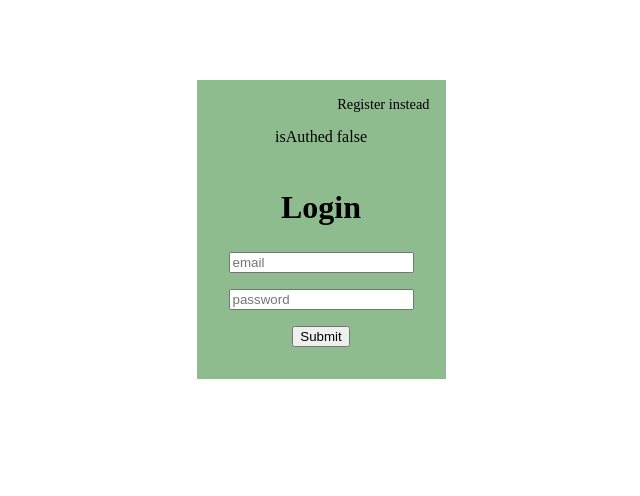
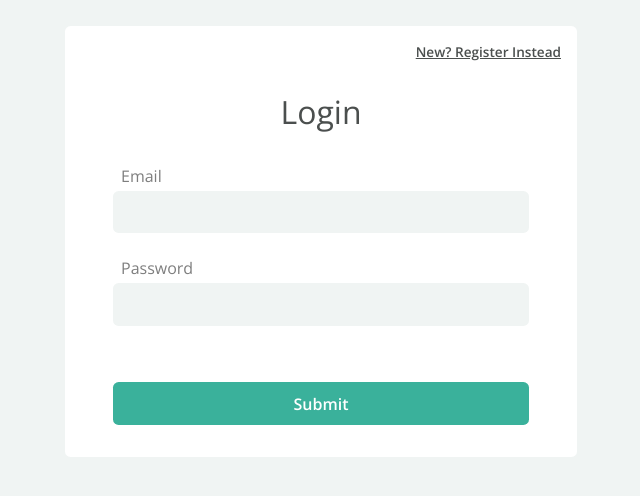
Before and after one commit to MoophHD/stack-overflow-clone, a React (Create React App) app in the folder client/: page /auth in a window 1280 px wide. Shown: the top 496 px of the page, without its empty margins (319-959 px from the left). Built offline with nearby package versions, Linux system fonts and the light colour scheme.

Commit message:
add client auth page+validation

```diff
--- a/client/package.json
+++ b/client/package.json
@@ -7,6 +7,7 @@
     "@testing-library/react": "^11.1.1",
     "@testing-library/user-event": "^12.2.0",
     "axios": "^0.21.0",
+    "node-sass": "^4.14.1",
     "react": "^17.0.1",
     "react-dom": "^17.0.1",
     "react-hook-form": "^6.11.0",
--- a/client/public/index.html
+++ b/client/public/index.html
@@ -24,6 +24,11 @@
       work correctly both with client-side routing and a non-root public URL.
       Learn how to configure a non-root public URL by running `npm run build`.
     -->
+    <link rel="preconnect" href="https://fonts.gstatic.com" />
+    <link
+      href="https://fonts.googleapis.com/css2?family=Open+Sans:wght@400;600&display=swap"
+      rel="stylesheet"
+    />
     <title>React App</title>
   </head>
   <body>
--- a/client/src/App.js
+++ b/client/src/App.js
@@ -1,5 +1,5 @@
 import { Switch, Route, BrowserRouter as Router } from "react-router-dom";
-import "./index.css";
+import "./styles/index.scss";
 import { checkAndRefreshToken } from "./redux/auth/auth.actions";
 import store from "./redux/store";
 import Auth from "./pages/Auth/Auth.component";
--- a/client/src/components/Button/Button.component.js
+++ b/client/src/components/Button/Button.component.js
@@ -1,5 +1,29 @@
 import styled from "styled-components";
 
-const Button = styled.button``;
+const Button = styled.div.attrs(() => ({
+  role: "button",
+  tabIndex: 0,
+}))`
+  display: inline-block;
+  padding: 0.65rem 1rem;
+  border-radius: 0.35rem;
+  cursor: pointer;
+  text-align: center;
+  background-color: ${(props) =>
+    props.primary ? "var(--color-main)" : "var(--color-white)"};
+  color: ${(props) =>
+    props.primary ? "var(--color-text-light)" : "var(--color-text-dark)"};
+  transition: all 0.2s ease-in-out;
+
+  &:focus {
+    transition-duration: 0s;
+    box-shadow: var(--color-dark) 0px 0px 0px 0.125rem;
+    outline: none;
+  }
+
+  &:hover {
+    box-shadow: var(--color-main-light) 0px 0px 3px 0.125rem;
+  }
+`;
 
 export default Button;
--- a/client/src/components/Input/Input.component.js
+++ b/client/src/components/Input/Input.component.js
@@ -1,5 +1,19 @@
 import styled from "styled-components";
 
-const Input = styled.input``;
+const Input = styled.input`
+  border: none;
+  padding: 0.65rem 1rem;
+  border-radius: 0.35rem;
+  transition: all 0.2s ease-in-out;
+  font-size: 1rem;
+  outline: none;
+
+  font-family: var(--font-main);
+  color: var(--color-text-dark);
+
+  &:focus {
+    box-shadow: var(--color-main) 0px 0px 0px 0.125rem;
+  }
+`;
 
 export default Input;
--- a/client/src/pages/Auth/Auth.component.js
+++ b/client/src/pages/Auth/Auth.component.js
@@ -3,86 +3,124 @@ import { useForm } from "react-hook-form";
 import styled from "styled-components";
 import { connect } from "react-redux";
 import { login, register } from "../../redux/auth/auth.actions";
-import Input from "../../components/Input/Input.component";
 import Button from "../../components/Button/Button.component";
+import AuthInput from "./AuthInput.component";
 
 const Auth = ({ isAuthenticated, login, register }) => {
   const [isLogin, setIsLogin] = useState(true);
-  // { register, errors, setValue, getValues }
-  const { register: registerForm, getValues } = useForm({
+  const { register: registerForm, getValues, errors } = useForm({
     mode: "onChange",
   });
 
+  console.log(errors);
+
+  const passwordValidation = {};
   return (
     <Wrapper>
       <Container>
-        <p>isAuthed {isAuthenticated ? "true" : "false"}</p>
-
         <ChangeTypeBtn onClick={() => setIsLogin(!isLogin)} href="#">
-          {isLogin ? "Register instead" : "Login instead"}
+          {isLogin ? "New? Register Instead" : "Already a User? Login instead"}
         </ChangeTypeBtn>
 
         <Title>{isLogin ? "Login" : "Register"}</Title>
 
+        <AuthInputGroup>
           <AuthInput
+            label="Email"
+            error={errors.email}
             type="email"
             name="email"
-          placeholder="email"
-          ref={registerForm()}
+            ref={registerForm({
+              required: { value: true, message: "Email is required" },
+              pattern: {
+                value: /^[A-Z0-9._%+-]+@[A-Z0-9.-]+\.[A-Z]{2,}$/i,
+                message: "invalid email address",
+              },
+            })}
+          />
+
+          {!isLogin && (
+            <InputRow>
+              <AuthInput
+                label="First Name"
+                name="firstName"
+                error={errors.firstName}
+                ref={registerForm({
+                  required: { value: true, message: "First Name is required" },
+                  pattern: {
+                    value: /^[A-Za-z]+$/i,
+                    message: "Please only use letters",
+                  },
+                })}
+              />
+              <AuthInput
+                label="Last Name"
+                name="lastName"
+                error={errors.lastName}
+                ref={registerForm({
+                  required: { value: true, message: "Last Name is required" },
+                  pattern: {
+                    value: /^[A-Za-z]+$/i,
+                    message: "Please only use letters",
+                  },
+                })}
+              />
+            </InputRow>
+          )}
+
+          <AuthInput
+            label="Password"
+            type="password"
+            name="password"
+            error={errors.password}
+            ref={registerForm({
+              required: { value: true, message: "Password is required" },
+              minLength: {
+                value: 6,
+                message: "Password length should be >= 6",
+              },
+              maxLength: {
+                value: 48,
+                message: "Password length should be <= 48",
+              },
+              validate: {
+                hasDigit: (value) =>
+                  /\d/.test(value) ||
+                  "Password should contain at least one digit",
+              },
+            })}
           />
 
           {!isLogin && (
             <>
               <AuthInput
-              name="firstName"
-              placeholder="first name"
+                optional
+                label="Current Job Position"
+                name="jobPosition"
                 ref={registerForm()}
               />
               <AuthInput
-              name="lastName"
-              placeholder="last name"
+                optional
+                label="Job Experience"
+                name="jobExperience"
                 ref={registerForm()}
               />
               <AuthInput
-              name="jobPosition"
-              placeholder="job position"
-              ref={registerForm()}
-            />
-            <AuthInput
-              name="jobExperience"
-              placeholder="job experience"
-              ref={registerForm()}
-            />
-            <AuthInput
+                optional
+                label="Tech Stack"
                 name="techStack"
-              placeholder="tech stack"
                 ref={registerForm()}
               />
             </>
           )}
-
-        <AuthInput
-          type="password"
-          name="password"
-          placeholder="password"
-          ref={registerForm()}
-        />
+        </AuthInputGroup>
 
         <SubmitBtn
+          primary
           onClick={() => {
+            if (errors.length === 0) {
               isLogin ? login(getValues()) : register(getValues());
-            // const data = getValues();
-            // console.log(data);
-
-            // fetch("/api/auth/login", {
-            //   headers: {
-            //     "Content-Type": "application/json",
-            //   },
-            //   method: "POST",
-            //   body: JSON.stringify(data),
-            // })
-            //   .then((res) => res.json())
-            //   .then((data) => console.log(data));
+            }
           }}
         >
           Submit
@@ -96,42 +134,62 @@ const Wrapper = styled.div`
   display: flex;
   justify-content: center;
   align-items: flex-start;
-  padding-top: 5rem;
-  height: 100vh;
-  width: 100vw;
+  padding: 2% 0;
+  min-height: 100vh;
+  width: 100%;
+  background-color: var(--color-plain);
+  overflow-y: hidden;
 `;
 
-const Container = styled.div`
+const Container = styled.section`
   display: flex;
   flex-direction: column;
-  justify-content: space-around;
+  justify-content: space-between;
   align-items: center;
-  padding: 2rem;
-  background-color: darkseagreen;
+  padding: 2rem 3rem;
+  width: 32rem;
+  background-color: white;
   position: relative;
+  border-radius: 0.35rem;
 `;
 
 const Title = styled.h2`
   font-size: 2rem;
+  font-weight: normal;
+  margin: 2rem 0;
 `;
 
 const ChangeTypeBtn = styled.a`
   position: absolute;
   right: 1rem;
   top: 1rem;
-  font-size: 0.9rem;
+  font-size: 0.85rem;
+  font-weight: bold;
   color: inherit;
-  text-decoration: none;
+  text-decoration: underline;
 `;
 
-const AuthInput = styled(Input)`
-  margin-bottom: 1rem;
-  &:last-child {
-    margin: 0;
+const AuthInputGroup = styled.div`
+  display: flex;
+  flex-direction: column;
+  margin-bottom: 2rem;
+  width: 100%;
+`;
+
+const InputRow = styled.div`
+  width: 100%;
+  display: flex;
+  justify-content: space-between;
+
+  & > *:not(:last-child) {
+    margin-right: 1rem;
   }
 `;
 
-const SubmitBtn = styled(Button)``;
+const SubmitBtn = styled(Button)`
+  width: 100%;
+  font-weight: bold;
+`;
 
 const mapStateToProps = (state) => ({
   isAuthenticated: state.auth.isAuthenticated,
--- /dev/null
+++ b/client/src/pages/Auth/AuthInput.component.js
@@ -0,0 +1,52 @@
+import { forwardRef } from "react";
+import Input from "../../components/Input/Input.component";
+import styled from "styled-components";
+
+const AuthInput = forwardRef(({ error, label, optional, ...props }, ref) => (
+  <Wrapper>
+    <Label>
+      {label}
+      {optional && <LabelOptional> - optional</LabelOptional>}
+    </Label>
+    <StyledInput danger={!!error} ref={ref} {...props}></StyledInput>
+    {error && <Error>{error.message}</Error>}
+  </Wrapper>
+));
+
+const Label = styled.label`
+  margin-left: 0.5rem;
+  margin-bottom: 0.25rem;
+  color: var(--color-text-gray);
+`;
+
+const LabelOptional = styled.span`
+  font-style: italic;
+  font-size: 0.85em;
+`;
+
+const Wrapper = styled.div`
+  width: 100%;
+  position: relative;
+  display: flex;
+  flex-direction: column;
+  margin-bottom: 1.5rem;
+  position: relative;
+`;
+
+const Error = styled.span`
+  color: var(--color-danger);
+  position: absolute;
+  bottom: -1.3rem;
+  left: 0;
+  font-size: 0.9rem;
+  font-weight: bold;
+`;
+
+const StyledInput = styled(Input)`
+  box-shadow: ${(props) =>
+    props.danger ? "var(--color-danger) 0px 0px 0px 0.125rem" : "none"};
+  background-color: var(--color-plain);
+  width: 100%;
+`;
+
+export default AuthInput;
--- a/client/src/index.css
+++ b/client/src/styles/_base.scss
@@ -7,6 +7,8 @@
 body {
   margin: 0;
   padding: 0;
+  font-family: var(--font-main);
+  color: var(--color-text-dark);
 }
 
 #root {
--- /dev/null
+++ b/client/src/styles/_constants.scss
@@ -0,0 +1,19 @@
+:root {
+  --color-main: #3ab19b;
+  --color-main-light: #3ab19b79;
+  --color-accent: #ff884d;
+  --color-accent-light: #ffc3a3;
+  --color-plain: #f0f4f3;
+
+
+  --color-gray: #d9dfdd;
+  --color-dark: #30423e;
+  --color-danger: #e42727;
+
+  --color-text-dark: #4b4f4e;
+  --color-text-gray: #7e7e7e;
+  --color-text-light: white;
+
+
+  --font-main: "Open Sans", sans-serif;
+}
--- /dev/null
+++ b/client/src/styles/index.scss
@@ -0,0 +1,2 @@
+@import "constants";
+@import "base";
```
Also changed, not shown: 1 other file (tests, documents, lock files or other folders). Lines whose indentation alone changed are shown as unchanged.
